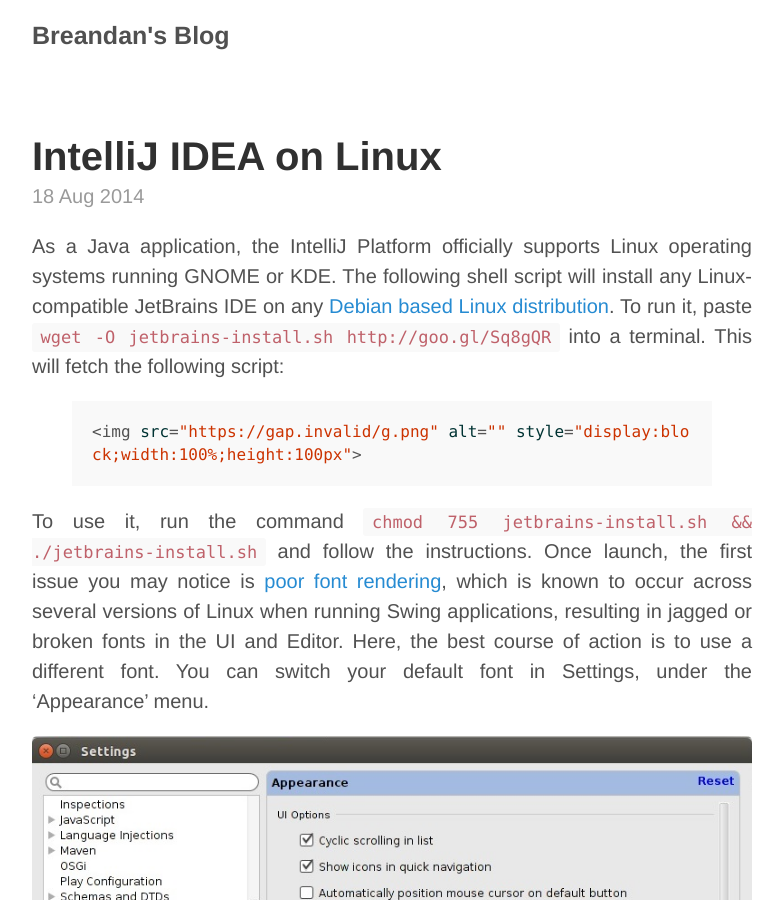
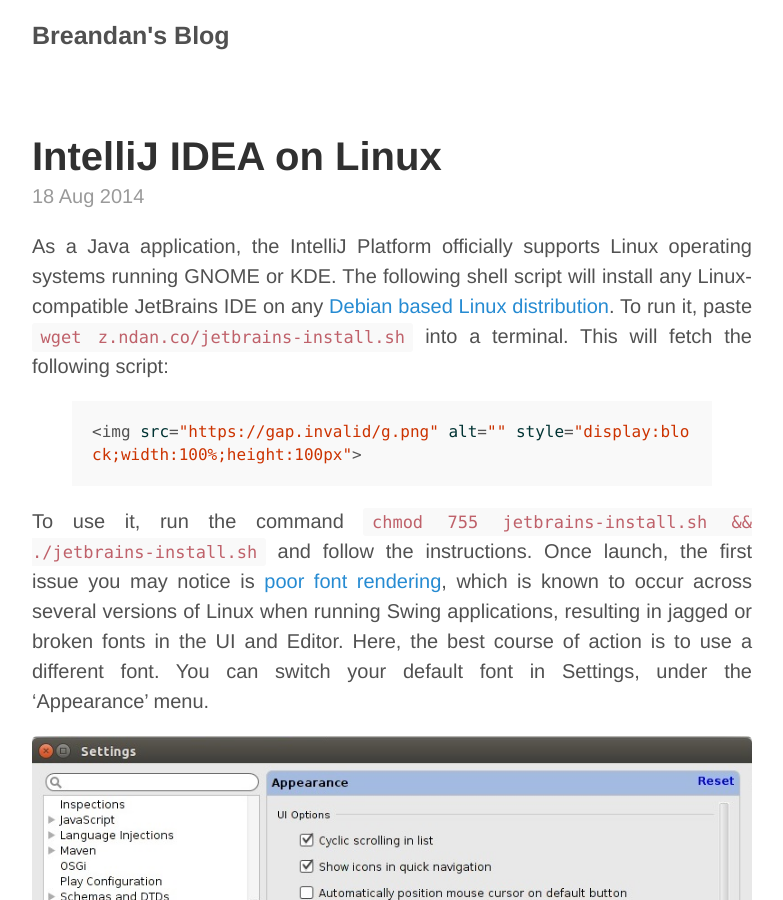
Before and after one commit to breandan/breandan.github.io, a Jekyll site: the page built from _posts/2014-08-18-shell-script.md, in a window 1280 px wide and 900 px high. Shown: the whole window, without its empty margins (248-1031 px from the left). Built offline with Jekyll 4.4.1, drawn with Linux system fonts in a browser that asks for light colours; nearby versions of some CDN libraries.

Commit message:
shorten url with owned domain

```diff
--- a/_posts/2014-08-18-shell-script.md
+++ b/_posts/2014-08-18-shell-script.md
@@ -3,7 +3,7 @@
 title: IntelliJ IDEA on Linux
 ---
 
-As a Java application, the IntelliJ Platform officially supports Linux operating systems running GNOME or KDE. The following shell script will install any Linux-compatible JetBrains IDE on any [Debian based Linux distribution](https://en.wikipedia.org/wiki/List_of_Linux_distributions#Debian-based). To run it, paste `wget -O jetbrains-install.sh http://goo.gl/Sq8gQR` into a terminal. This will fetch the following script:
+As a Java application, the IntelliJ Platform officially supports Linux operating systems running GNOME or KDE. The following shell script will install any Linux-compatible JetBrains IDE on any [Debian based Linux distribution](https://en.wikipedia.org/wiki/List_of_Linux_distributions#Debian-based). To run it, paste `wget z.ndan.co/jetbrains-install.sh` into a terminal. This will fetch the following script:
 
 {% highlight bash %}
 {% include jetbrains-install.sh %}
```
